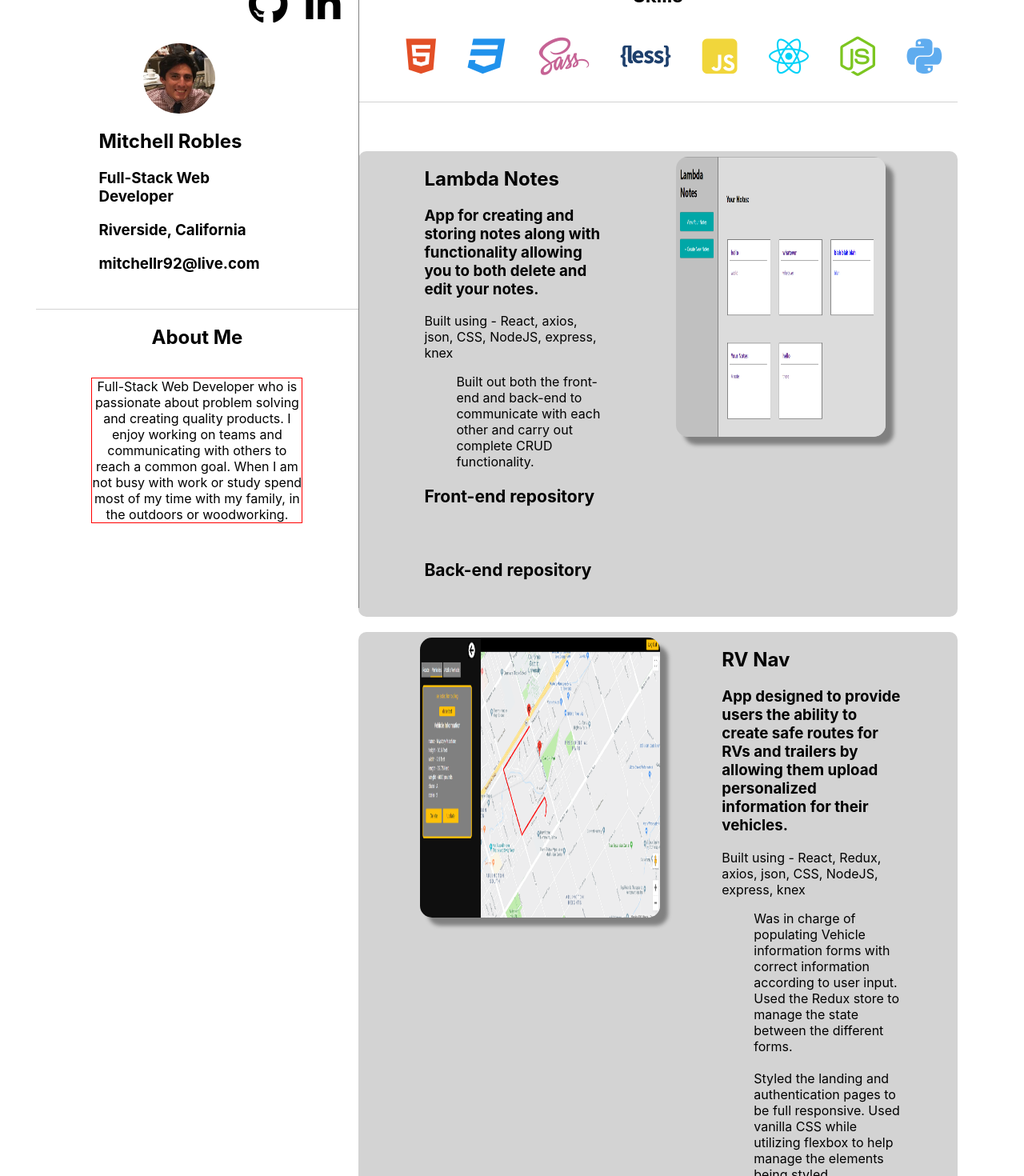
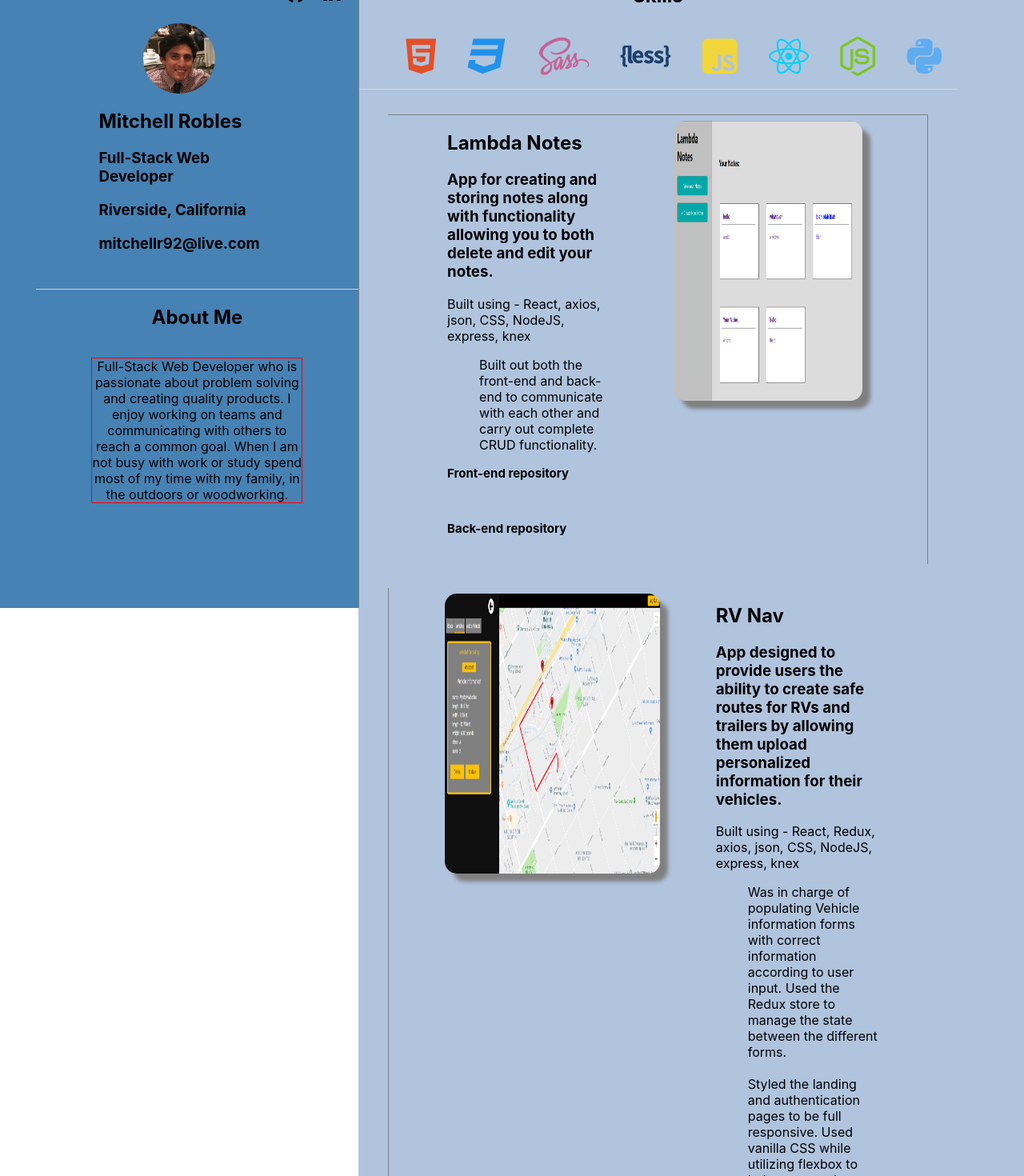
Before and after one commit to mitchellr92/portfolio, a React (Create React App) app: page / in a window 1280 px wide. Shown: the part 40-1510 px from the top of the page at 80% size. Built offline with nearby package versions, Linux system fonts and the light colour scheme.

Commit message:
More layout work

```diff
--- a/src/App.css
+++ b/src/App.css
@@ -5,7 +5,7 @@
 }
 
 .sidebar {
-
+  background-color: steelblue;
   display: flex;
   flex-direction: column;
   align-items: flex-start;
@@ -16,6 +16,7 @@
 }
 
 .mainContent {
+  background-color: lightsteelblue;
   display: flex;
   flex-direction: column;
   width: 65%;
--- a/src/Components/Portfolio/Portfolio.css
+++ b/src/Components/Portfolio/Portfolio.css
@@ -1,8 +1,7 @@
 .portfolio-container {
   width: 90%;
-  padding-top: 5%;
+  /* padding-top: 5%; */
   margin-bottom: 5%;
-  border-top: 1px solid lightgrey;
 }
 
 .portfolio {
@@ -13,21 +12,21 @@
 }
 
 .project {
+  border-bottom: 1px solid grey;
+  border-left: 1px solid grey;
   display: flex;
   justify-content: space-evenly;
-  border-radius: 10px;
-  background-color: lightgrey;
-  width: 100%;
-  margin-top: 2.5%;
+  width: 90%;
+  margin: 2% auto;
 }
 
 .project2 {
+  border-top: 1px solid grey;
+  border-right: 1px solid grey;
   display: flex;
   justify-content: space-evenly;
-  border-radius: 10px;
-  background-color: lightgrey;
-  width: 100%;
-  margin-top: 2.5%;
+  width: 90%;
+  margin: 2% auto;
   flex-direction: row-reverse;
 }
 
--- a/src/Components/Profile/Profile.css
+++ b/src/Components/Profile/Profile.css
@@ -35,16 +35,19 @@ img {
 }
 
 .button {
-    font-weight: bold;
-    font-size: 21px;
-    margin-right: 5%;
+  font-weight: bold;
+  font-size: 15px;
+  margin-right: 5%;
 }
 
 .button:hover {
-    cursor: pointer;
+  cursor: pointer;
+  text-shadow: 2px 2px 4px black;
 }
 
-.fab {
-    color: black;
-    width: 25%;
+.fa-linkedin-in, .fa-github {
+  width: 10%;
+  font-size: 25px;
+  color: black;
+
 }
--- a/src/Components/Skills/Skills.css
+++ b/src/Components/Skills/Skills.css
@@ -4,46 +4,45 @@
   align-items: center;
   width: 90%;
   margin-bottom: 2%;
+  border-bottom: 1px solid lightgrey;
 }
 
-.skills-list{
+.skills-list {
   width: 100%;
   display: flex;
   justify-content: space-evenly;
-
 }
 
 li {
-
   display: flex;
   /* margin-left: 4%; */
 }
 
-.fab{
+.skill {
   font-size: 50px;
 }
 
 .fa-html5 {
-    color: #E34F26;
+  color: #e34f26;
 }
 .fa-css3 {
-    color: #2092EC;
+  color: #2092ec;
 }
 .fa-js-square {
-    color: #F1D63B;
+  color: #f1d63b;
 }
 .fa-react {
-    color: #00D2F8;
+  color: #00d2f8;
 }
 .fa-node-js {
-    color: #7CC620;
+  color: #7cc620;
 }
 .fa-sass {
-    color: #C66395;
+  color: #c66395;
 }
 .fa-less {
-    color: #1D3F6C;
+  color: #1d3f6c;
 }
 .fa-python {
-    color: #5FACEF;
+  color: #5facef;
 }
--- a/src/Components/Skills/Skills.js
+++ b/src/Components/Skills/Skills.js
@@ -8,28 +8,28 @@ export class Skills extends Component {
         <h2 className="skills-title">Skills</h2>
         <ul className="skills-list">
           <li>
-            <i className="fab fa-html5"></i>
+            <i className="fab skill fa-html5"></i>
           </li>
           <li>
-            <i className="fab fa-css3"></i>
+            <i className="fab skill fa-css3"></i>
           </li>
           <li>
-            <i className="fab fa-sass"></i>
+            <i className="fab skill fa-sass"></i>
           </li>
           <li>
-            <i className="fab fa-less"></i>
+            <i className="fab skill fa-less"></i>
           </li>
           <li>
-            <i className="fab fa-js-square"></i>
+            <i className="fab skill fa-js-square"></i>
           </li>
           <li>
-            <i className="fab fa-react"></i>
+            <i className="fab skill fa-react"></i>
           </li>
           <li>
-            <i className="fab fa-node-js"></i>
+            <i className="fab skill fa-node-js"></i>
           </li>
           <li>
-            <i className="fab fa-python"></i>
+            <i className="fab skill fa-python"></i>
           </li>
         </ul>
       </div>
```
Lines whose indentation alone changed are shown as unchanged.
